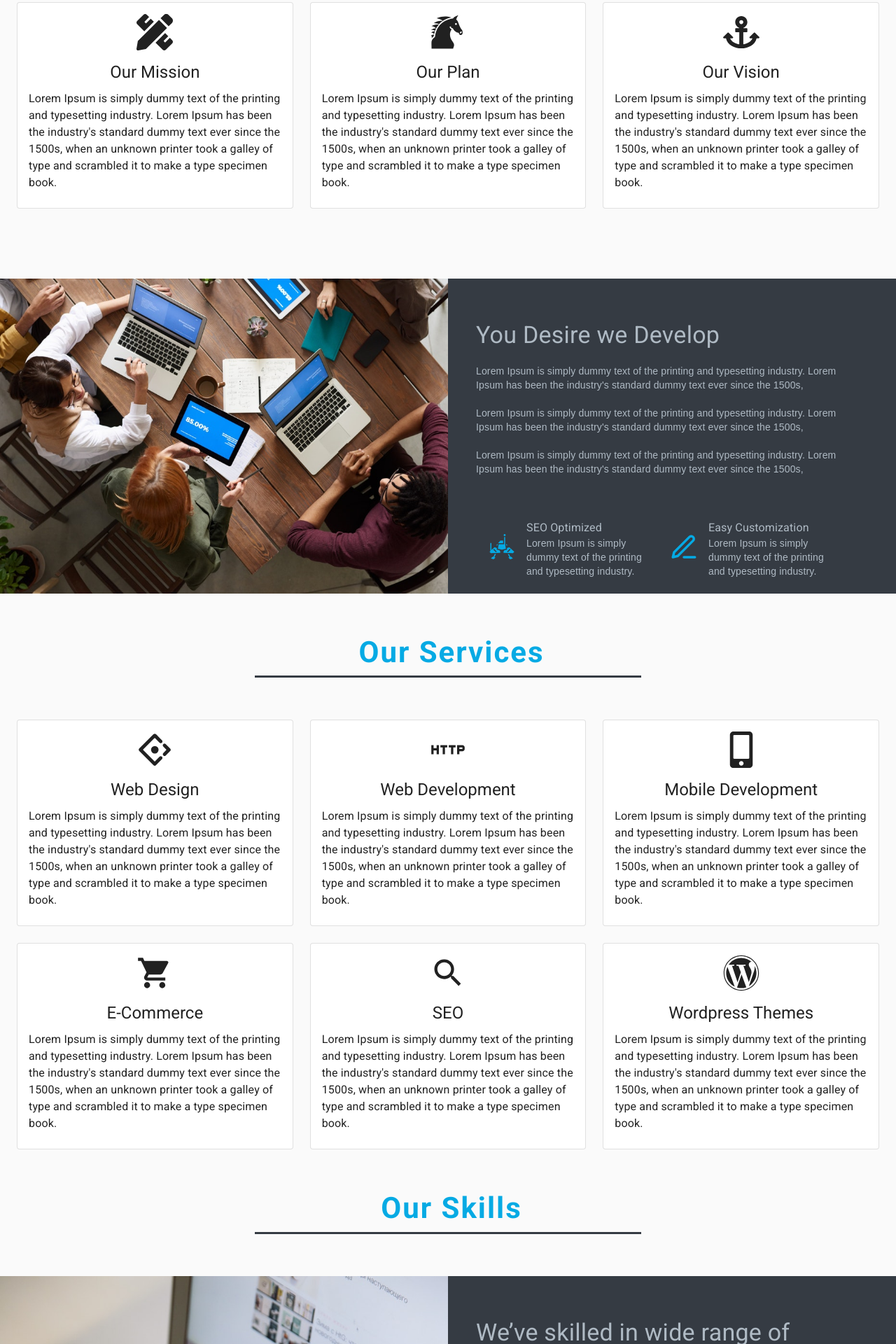
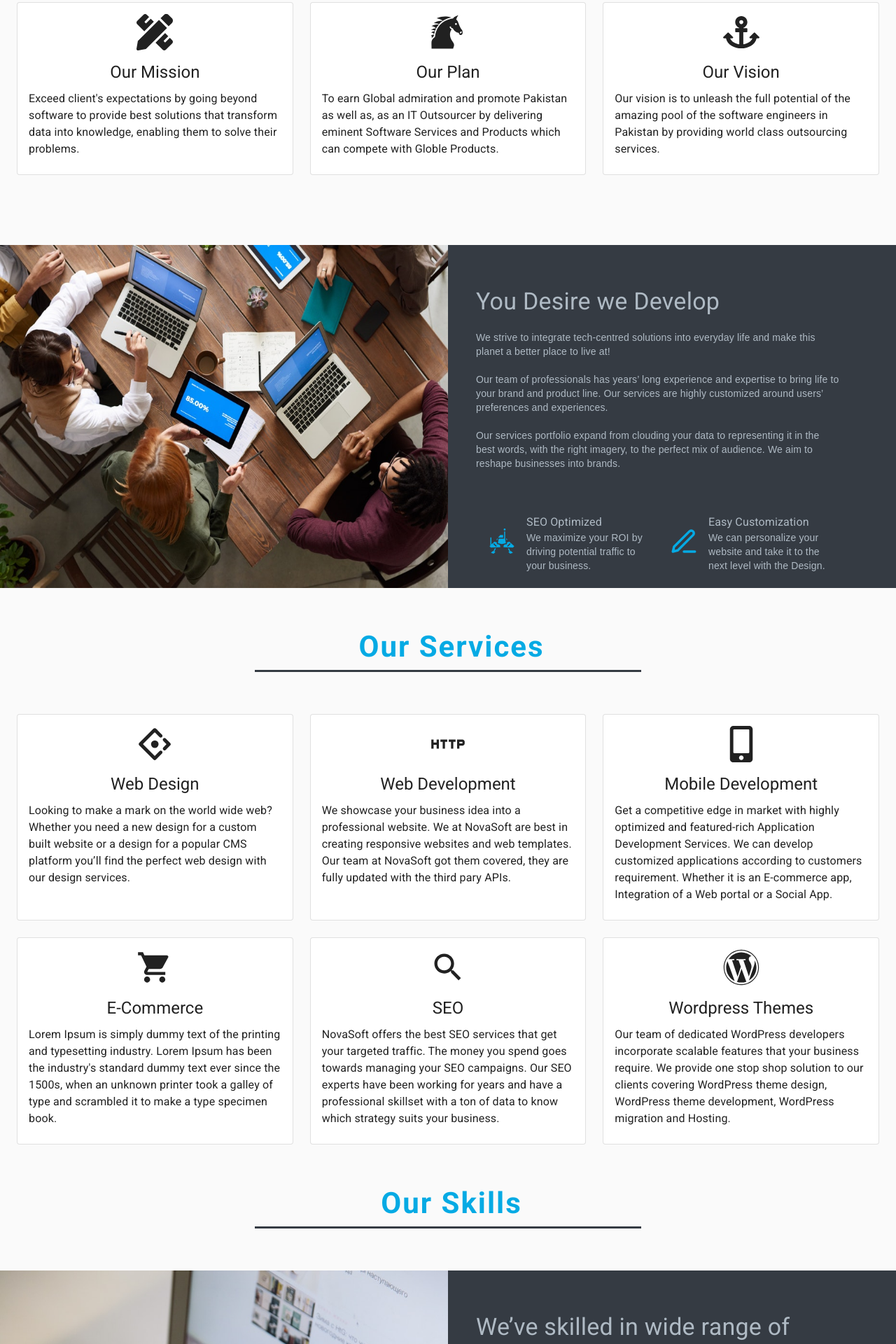
Before and after one commit to Hamza91able/NovaSoft-Portfolio, a React (Create React App) app: page / in a window 1280 px wide. Shown: the part 880-2800 px from the top of the page at 70% size. Built offline with nearby package versions, Linux system fonts and the light colour scheme.

Commit message:
dummy content added

```diff
--- a/src/Screens/About.js
+++ b/src/Screens/About.js
@@ -79,10 +79,9 @@ class About extends Component {
                                         marginTop: 10
                                     }}>
                                         <Typography>
-                                            Lorem Ipsum is simply dummy text of the printing and typesetting industry.
-                                            Lorem Ipsum has been the industry's standard dummy text ever since the 1500s,
-                                            when an unknown printer took a galley of type and scrambled it to make a type specimen book.
-                                    </Typography>
+                                            Exceed client's expectations by going beyond software to provide best solutions that transform data into knowledge,
+                                            enabling them to solve their problems.
+                                        </Typography>
                                     </div>
                                 </Grid>
                             </Card>
@@ -120,9 +119,8 @@ class About extends Component {
                                         marginTop: 10
                                     }}>
                                         <Typography>
-                                            Lorem Ipsum is simply dummy text of the printing and typesetting industry.
-                                            Lorem Ipsum has been the industry's standard dummy text ever since the 1500s,
-                                            when an unknown printer took a galley of type and scrambled it to make a type specimen book.
+                                            To earn Global admiration and promote Pakistan as well as,
+                                            as an IT Outsourcer by delivering eminent Software Services and Products which can compete with Globle Products.
                                     </Typography>
                                     </div>
                                 </Grid>
@@ -161,10 +159,9 @@ class About extends Component {
                                         marginTop: 10
                                     }}>
                                         <Typography>
-                                            Lorem Ipsum is simply dummy text of the printing and typesetting industry.
-                                            Lorem Ipsum has been the industry's standard dummy text ever since the 1500s,
-                                            when an unknown printer took a galley of type and scrambled it to make a type specimen book.
-                                    </Typography>
+                                            Our vision is to unleash the full potential of the amazing pool of the software engineers
+                                            in Pakistan by providing world class outsourcing services.
+                                        </Typography>
                                     </div>
                                 </Grid>
                             </Card>
@@ -203,20 +200,19 @@ class About extends Component {
                             </Typography>
                             <br />
                             <Typography variant='p'>
-                                Lorem Ipsum is simply dummy text of the printing and typesetting industry.
-                                Lorem Ipsum has been the industry's standard dummy text ever since the 1500s,
+                                We strive to integrate tech-centred solutions into everyday life and make this planet a better place to live at!
                             </Typography>
                             <br />
                             <br />
                             <Typography variant='p'>
-                                Lorem Ipsum is simply dummy text of the printing and typesetting industry.
-                                Lorem Ipsum has been the industry's standard dummy text ever since the 1500s,
+                                Our team of professionals has years’ long experience and expertise to bring life to your brand and product line.
+                                Our services are highly customized around users’ preferences and experiences.
                             </Typography>
                             <br />
                             <br />
                             <Typography variant='p'>
-                                Lorem Ipsum is simply dummy text of the printing and typesetting industry.
-                                Lorem Ipsum has been the industry's standard dummy text ever since the 1500s,
+                                Our services portfolio expand from clouding your data to representing it in the best words,
+                                with the right imagery, to the perfect mix of audience. We aim to reshape businesses into brands.
                             </Typography>
                             <br />
                             <br />
@@ -235,7 +231,7 @@ class About extends Component {
                                             <ListItemText primary="SEO Optimized"
                                                 secondary={
                                                     <Typography variant='inherit'>
-                                                        Lorem Ipsum is simply dummy text of the printing and typesetting industry.
+                                                        We maximize your ROI by driving potential traffic to your business.
                                                     </Typography>
                                                 }
                                             />
@@ -255,7 +251,7 @@ class About extends Component {
                                             <ListItemText primary="Easy Customization"
                                                 secondary={
                                                     <Typography variant='inherit'>
-                                                        Lorem Ipsum is simply dummy text of the printing and typesetting industry.
+                                                        We can personalize your website and take it to the next level with the Design.
                                                     </Typography>
                                                 }
                                             />
--- a/src/Screens/Services.js
+++ b/src/Screens/Services.js
@@ -75,10 +75,10 @@ class Services extends Component {
                                         marginTop: 10
                                     }}>
                                         <Typography>
-                                            Lorem Ipsum is simply dummy text of the printing and typesetting industry.
-                                            Lorem Ipsum has been the industry's standard dummy text ever since the 1500s,
-                                            when an unknown printer took a galley of type and scrambled it to make a type specimen book.
-                                    </Typography>
+                                            Looking to make a mark on the world wide web?
+                                            Whether you need a new design for a custom built website or
+                                            a design for a popular CMS platform you’ll find the perfect web design with our design services.<br /><br />
+                                        </Typography>
                                     </div>
                                 </Grid>
                             </Card>
@@ -116,10 +116,10 @@ class Services extends Component {
                                         marginTop: 10
                                     }}>
                                         <Typography>
-                                            Lorem Ipsum is simply dummy text of the printing and typesetting industry.
-                                            Lorem Ipsum has been the industry's standard dummy text ever since the 1500s,
-                                            when an unknown printer took a galley of type and scrambled it to make a type specimen book.
-                                    </Typography>
+                                            We showcase your business idea into a professional website.
+                                            We at NovaSoft are best in creating responsive websites and web templates.<br />
+                                            Our team at NovaSoft got them covered, they are fully updated with the third pary APIs.<br /><br />
+                                        </Typography>
                                     </div>
                                 </Grid>
                             </Card>
@@ -157,10 +157,10 @@ class Services extends Component {
                                         marginTop: 10
                                     }}>
                                         <Typography>
-                                            Lorem Ipsum is simply dummy text of the printing and typesetting industry.
-                                            Lorem Ipsum has been the industry's standard dummy text ever since the 1500s,
-                                            when an unknown printer took a galley of type and scrambled it to make a type specimen book.
-                                    </Typography>
+                                            Get a competitive edge in market with highly optimized and featured-rich Application Development Services.
+                                            We can develop customized applications according to customers requirement.
+                                            Whether it is an E-commerce app, Integration of a Web portal or a Social App.
+                                        </Typography>
                                     </div>
                                 </Grid>
                             </Card>
@@ -239,10 +239,10 @@ class Services extends Component {
                                         marginTop: 10
                                     }}>
                                         <Typography>
-                                            Lorem Ipsum is simply dummy text of the printing and typesetting industry.
-                                            Lorem Ipsum has been the industry's standard dummy text ever since the 1500s,
-                                            when an unknown printer took a galley of type and scrambled it to make a type specimen book.
-                                    </Typography>
+                                            NovaSoft offers the best SEO services that get your targeted traffic.
+                                            The money you spend goes towards managing your SEO campaigns.
+                                            Our SEO experts have been working for years and have a professional skillset with a ton of data to know which strategy suits your business.
+                                        </Typography>
                                     </div>
                                 </Grid>
                             </Card>
@@ -280,10 +280,10 @@ class Services extends Component {
                                         marginTop: 10
                                     }}>
                                         <Typography>
-                                            Lorem Ipsum is simply dummy text of the printing and typesetting industry.
-                                            Lorem Ipsum has been the industry's standard dummy text ever since the 1500s,
-                                            when an unknown printer took a galley of type and scrambled it to make a type specimen book.
-                                    </Typography>
+                                            Our team of dedicated WordPress developers incorporate scalable features that your business require.
+                                            We provide one stop shop solution to our clients covering WordPress theme design,
+                                            WordPress theme development, WordPress migration and Hosting.
+                                        </Typography>
                                     </div>
                                 </Grid>
                             </Card>
--- a/src/Screens/Skills.js
+++ b/src/Screens/Skills.js
@@ -68,7 +68,7 @@ class Skills extends Component {
                         }}>
                             <Typography variant='h4'>
                                 We’ve skilled in wide range of web and
-                                Other digital market tools.
+                                Other digital market tools, some of them are.
                             </Typography>
                             <br />
                             <br />
```
Also changed, not shown: src/Screens/Contact.js (+4 -3 lines), src/Screens/Home.js (+4 -4 lines).
